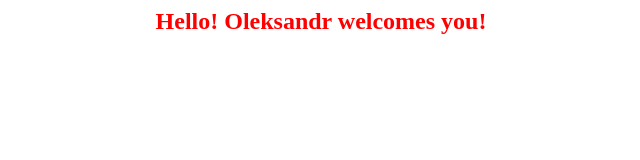
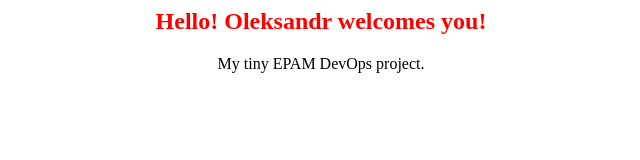
Before and after one commit to OleksandrK1/project, a plain HTML site: page index.html in a window 1280 px wide. Shown: the whole page, without its empty margins (319-959 px from the left). Drawn offline with Linux system fonts and the light colour scheme.

Commit message:
initial file added

```diff
--- a/index.html
+++ b/index.html
@@ -2,7 +2,7 @@
 <body bgcolor=white>
 <center>
 <h2><font color=red>Hello! Oleksandr welcomes you!</font></h2>
-<font color=white>My tiny EPAM DevOps project. date06072022</font>
+<font color=black>My tiny EPAM DevOps project.</font>
 </center>
 </body>
 </html>
```
